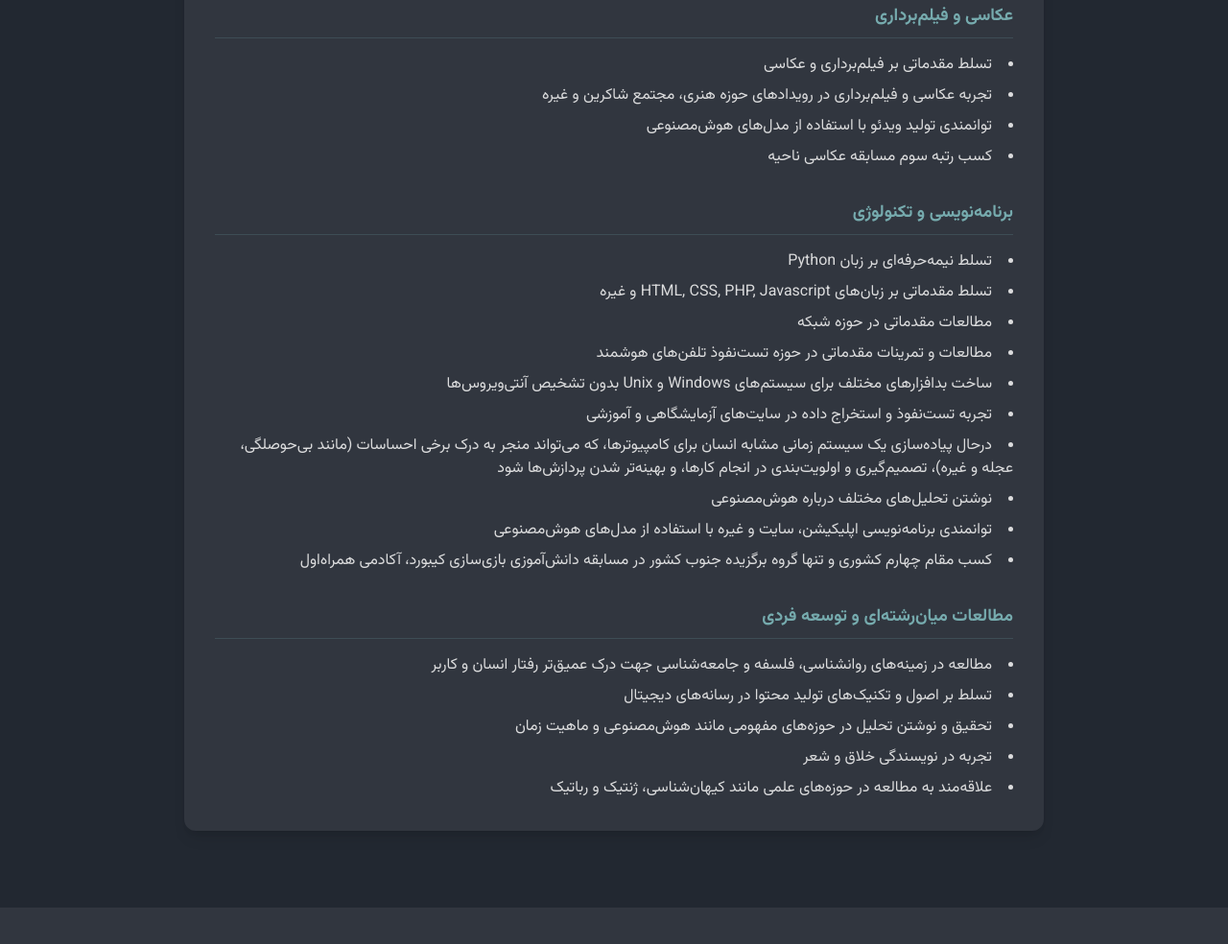
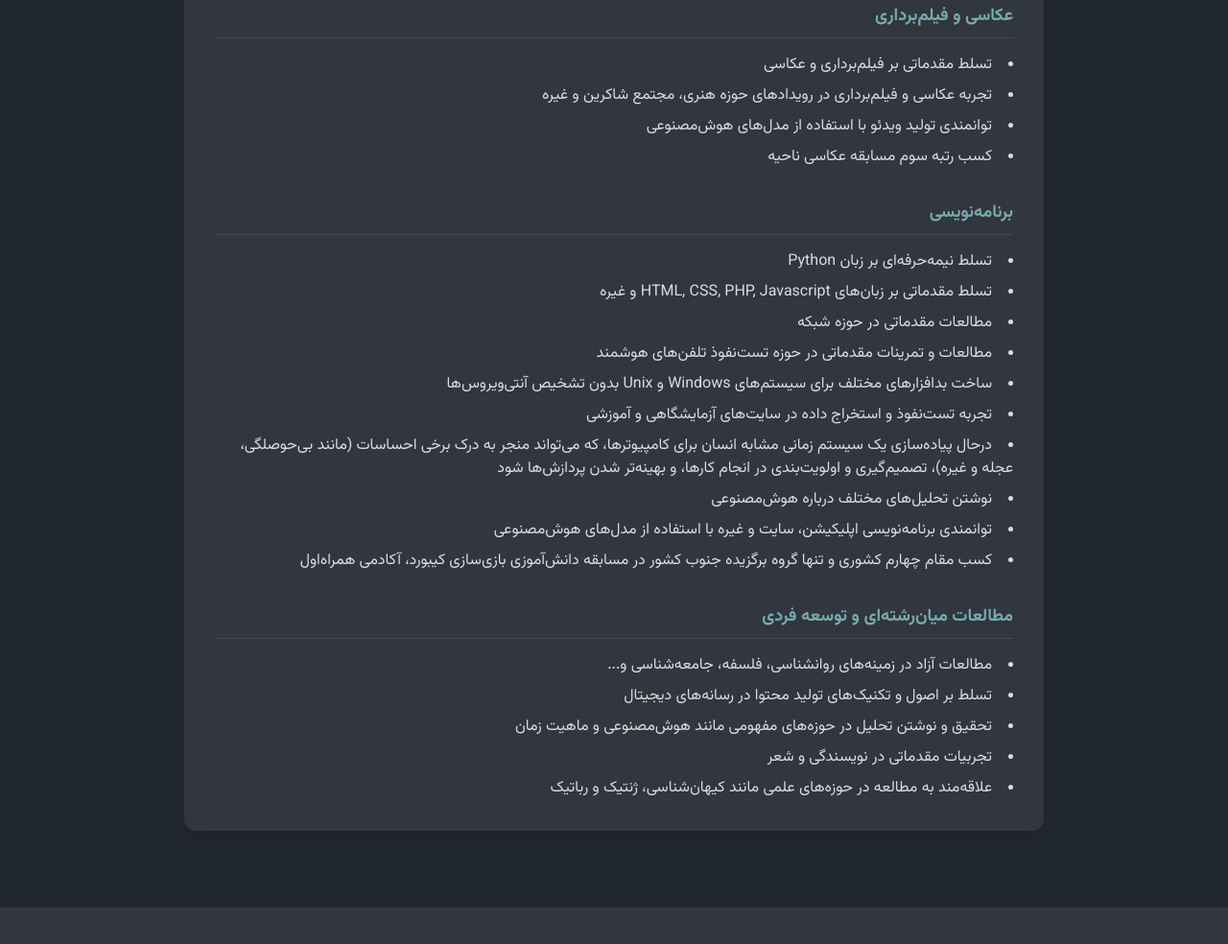
Before and after one commit to artorki/Resume, a plain HTML site: page index.html in a window 1280 px wide. Shown: the part 4740-5724 px from the top of the page at 96% size. Drawn offline with nearby package versions, Linux system fonts and the light colour scheme.

Commit message:
Update index.html

```diff
--- a/index.html
+++ b/index.html
@@ -194,7 +194,7 @@
                 <h2 class="text-2xl font-bold text-center text-white mb-12">رزومه</h2>
                 <div class="bg-[#31363F] p-8 rounded-xl shadow-lg max-w-4xl mx-auto text-base">
                     <div class="space-y-8">
-                        <div><h3 class="text-lg font-bold text-[#76ABAE] mb-4 border-b border-[#76ABAE]/20 pb-2">هنر و طراحی</h3><ul class="list-disc list-inside space-y-2 text-[#EEEEEE]/90">
+                        <div><h3 class="text-lg font-bold text-[#76ABAE] mb-4 border-b border-[#76ABAE]/20 pb-2">هنرهای تجسمی</h3><ul class="list-disc list-inside space-y-2 text-[#EEEEEE]/90">
                             <li>تسلط نیمه‌حرفه‌ای بر نرم‌افزارهای Marmoset Hexels, Adobe Photoshop</li>
                             <li>تسلط مقدماتی بر نرم‌افزارهای Figma, Adobe XD, Adobe Illustrator</li>
                             <li>تسلط نیمه‌حرفه‌ای بر طراحی تایپوگرافی، لوگوتایپ و پوستر</li>
@@ -228,7 +228,7 @@
                             <li>توانمندی تولید ویدئو با استفاده از مدل‌های هوش‌مصنوعی</li>
                             <li>کسب رتبه سوم مسابقه عکاسی ناحیه</li>
                         </ul></div>
-                        <div><h3 class="text-lg font-bold text-[#76ABAE] mb-4 border-b border-[#76ABAE]/20 pb-2">برنامه‌نویسی و تکنولوژی</h3><ul class="list-disc list-inside space-y-2 text-[#EEEEEE]/90">
+                        <div><h3 class="text-lg font-bold text-[#76ABAE] mb-4 border-b border-[#76ABAE]/20 pb-2">برنامه‌نویسی</h3><ul class="list-disc list-inside space-y-2 text-[#EEEEEE]/90">
                             <li>تسلط نیمه‌حرفه‌ای بر زبان Python</li>
                             <li>تسلط مقدماتی بر زبان‌های HTML, CSS, PHP, Javascript و غیره</li>
                             <li>مطالعات مقدماتی در حوزه شبکه</li>
@@ -241,10 +241,10 @@
                             <li>کسب مقام چهارم کشوری و تنها گروه برگزیده جنوب کشور در مسابقه دانش‌آموزی بازی‌سازی کیبورد، آکادمی همراه‌اول</li>
                         </ul></div>
                         <div><h3 class="text-lg font-bold text-[#76ABAE] mb-4 border-b border-[#76ABAE]/20 pb-2">مطالعات میان‌رشته‌ای و توسعه فردی</h3><ul class="list-disc list-inside space-y-2 text-[#EEEEEE]/90">
-                            <li>مطالعه در زمینه‌های روانشناسی، فلسفه و جامعه‌شناسی جهت درک عمیق‌تر رفتار انسان و کاربر</li>
+                            <li>مطالعات آزاد در زمینه‌های روانشناسی، فلسفه، جامعه‌شناسی و...</li>
                             <li>تسلط بر اصول و تکنیک‌های تولید محتوا در رسانه‌های دیجیتال</li>
                             <li>تحقیق و نوشتن تحلیل در حوزه‌های مفهومی مانند هوش‌مصنوعی و ماهیت زمان</li>
-                            <li>تجربه در نویسندگی خلاق و شعر</li>
+                            <li>تجربیات مقدماتی در نویسندگی و شعر</li>
                             <li>علاقه‌مند به مطالعه در حوزه‌های علمی مانند کیهان‌شناسی، ژنتیک و رباتیک</li>
                         </ul></div>
                     </div>
```
